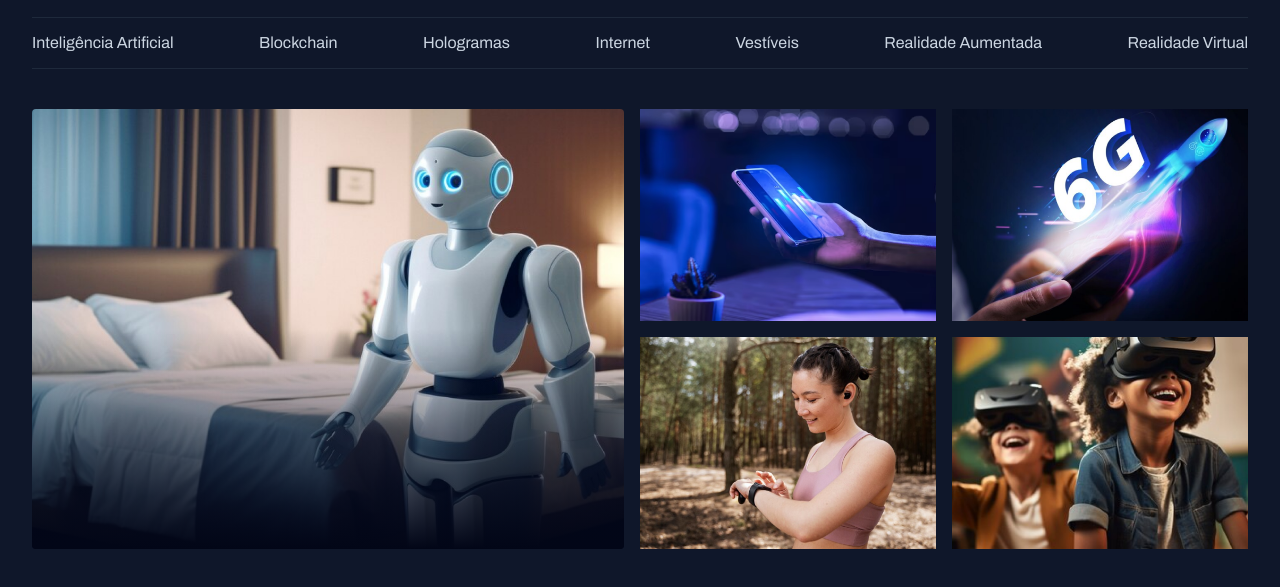
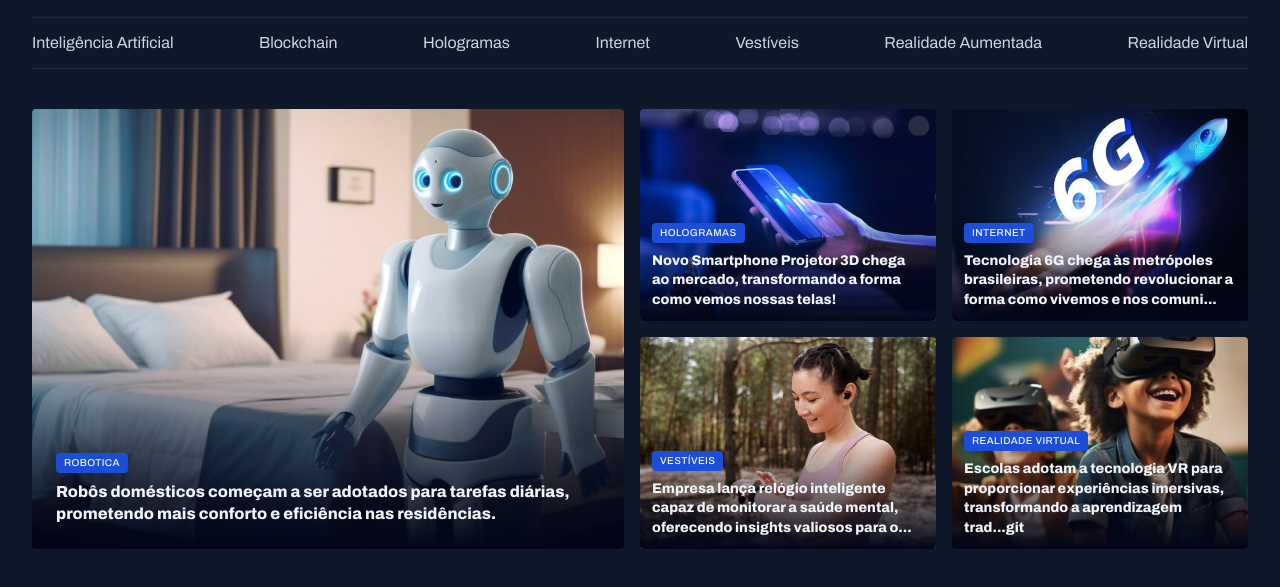
Before and after one commit to calebe01/Portal_de_Noticias, a plain HTML site: page index.html in a window 1280 px wide. Shown: the part 55-642 px from the top of the page. Drawn offline with Linux system fonts and the light colour scheme.

Commit message:
feat: finished featured section

```diff
--- a/index.html
+++ b/index.html
@@ -36,21 +36,43 @@
   </header>
   <main class="grid container">
     <section id="featured" class="grid grid-flow-col gap-16">
-      <div class="card">
+      <figure class="card">
         <img src="assets/images/Image 01.png" alt="BigImageRobot">
-      </div>
+        <figcaption>
+          <span class="content-tag">robotica</span>
+          <h2 class="text-xl">Robôs domésticos começam a ser adotados para tarefas diárias, prometendo mais conforto e eficiência nas residências.</h2>
+        </figcaption>
+      </figure>
       <div class="grid grid-cols-2 gap-16">
-        <div>
+        <figure class="card">
           <img src="assets/images/Image 02.png" alt="">
-        </div>
-        <div>
+          <figcaption>
+            <span class="content-tag">Hologramas</span>
+            <h2 class="text-lg">Novo Smartphone Projetor 3D chega ao mercado, transformando a forma como vemos nossas telas!</h2>
+          </figcaption>
+        </figure>
+        <figure class="card">
           <img src="assets/images/Image 03.png" alt="">
-        </div>
-        <div>
+          <figcaption>
+            <span class="content-tag">Internet</span>
+            <h2 class="text-lg">Tecnologia 6G chega às metrópoles brasileiras, prometendo revolucionar a forma como vivemos e nos comuni...</h2>
+          </figcaption>
+        </figure>
+        <figure class="card">
           <img src="assets/images/Image 04.png" alt="">
-        </div>
+          <figcaption>
+            <span class="content-tag">Vestíveis</span>
+            <h2 class="text-lg">Empresa lança relógio inteligente capaz de monitorar a saúde mental, oferecendo insights valiosos para o...
+            </h2>
+          </figcaption>
+        </figure>
+        <figure class="card">
           <img src="assets/images/Image 05.png" alt="">
-        </div>
+          <figcaption>
+            <span class="content-tag">Realidade Virtual</span>
+            <h2 class="text-lg">Escolas adotam a tecnologia VR para proporcionar experiências imersivas, transformando a aprendizagem trad...git </h2>
+          </figcaption>
+        </figure>
       </div>
     </section>
 
--- a/style/global.css
+++ b/style/global.css
@@ -54,3 +54,15 @@ img{
 main{
   margin-top: 40px;
 }
+
+.content-tag{
+  display: inline-block;
+  background-color: var(--brand-color-dark);
+  padding: 4px 8px;
+  border-radius: 4px;
+  font: 500 10px/1.2 var(--font-family);
+  text-transform: uppercase;
+  letter-spacing: 0.04em;
+  color: var(--text-color-primary);
+  box-shadow: 0px 4px 16px #02061740;
+}
--- a/style/sections.css
+++ b/style/sections.css
@@ -22,4 +22,18 @@
       #020617 100%
     );
   }
+
+  figcaption{
+    position: absolute;
+    bottom: 0;
+    padding: 24px;
+
+    &:has(.text-lg){
+      padding: 12px;
+    }
+
+    h2{
+      margin-top: 8px;
+    }
+  }
 }
--- a/style/utility.css
+++ b/style/utility.css
@@ -15,3 +15,16 @@
 .gap-16{
   gap: 16px;
 }
+
+.text-2xl{
+  font: var(--h1);
+}
+.text-xl{
+  font: var(--h2);
+}
+.text-lg{
+  font: var(--h3);
+}
+.text-sm{
+  font: var(--text-sm);
+}
```
